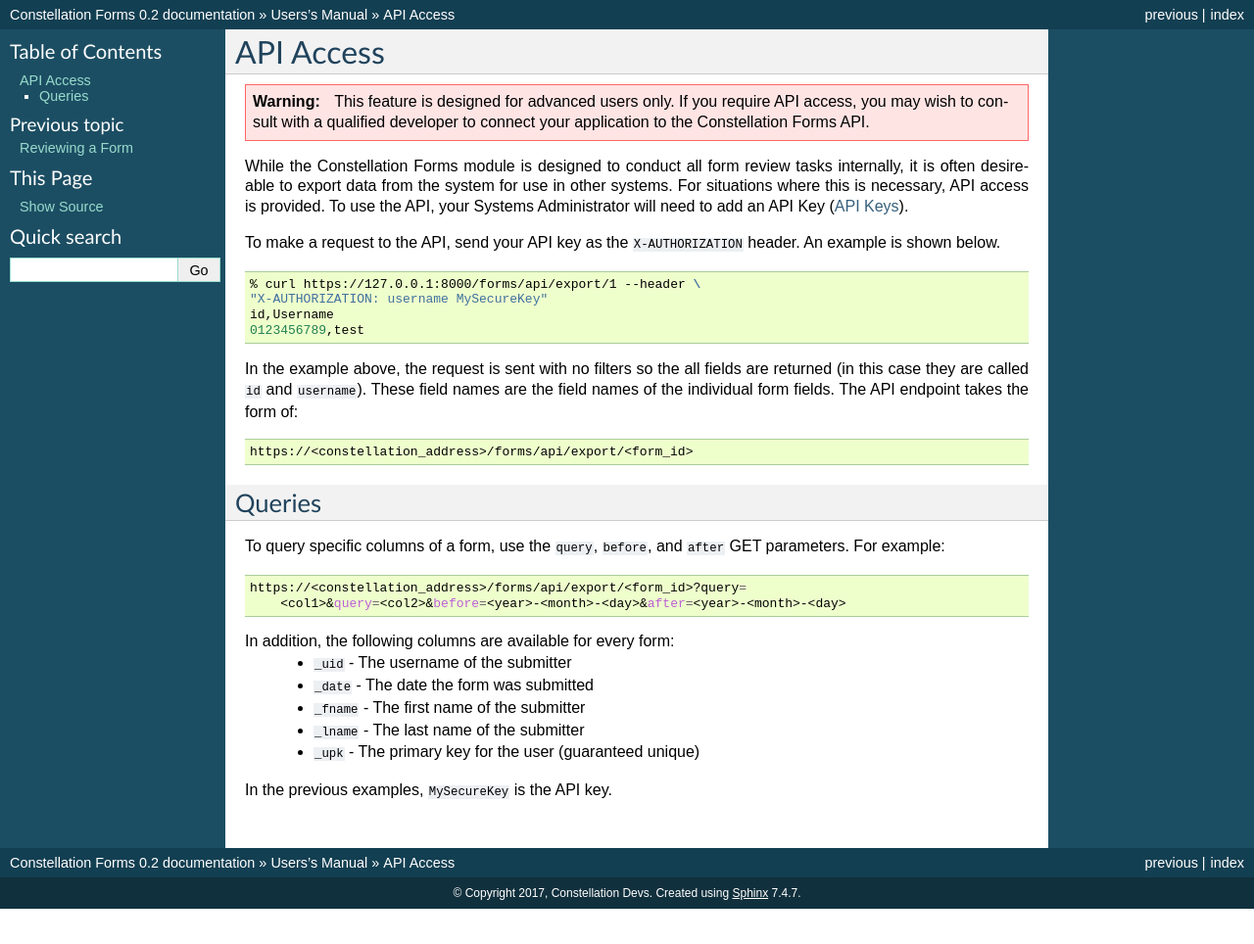
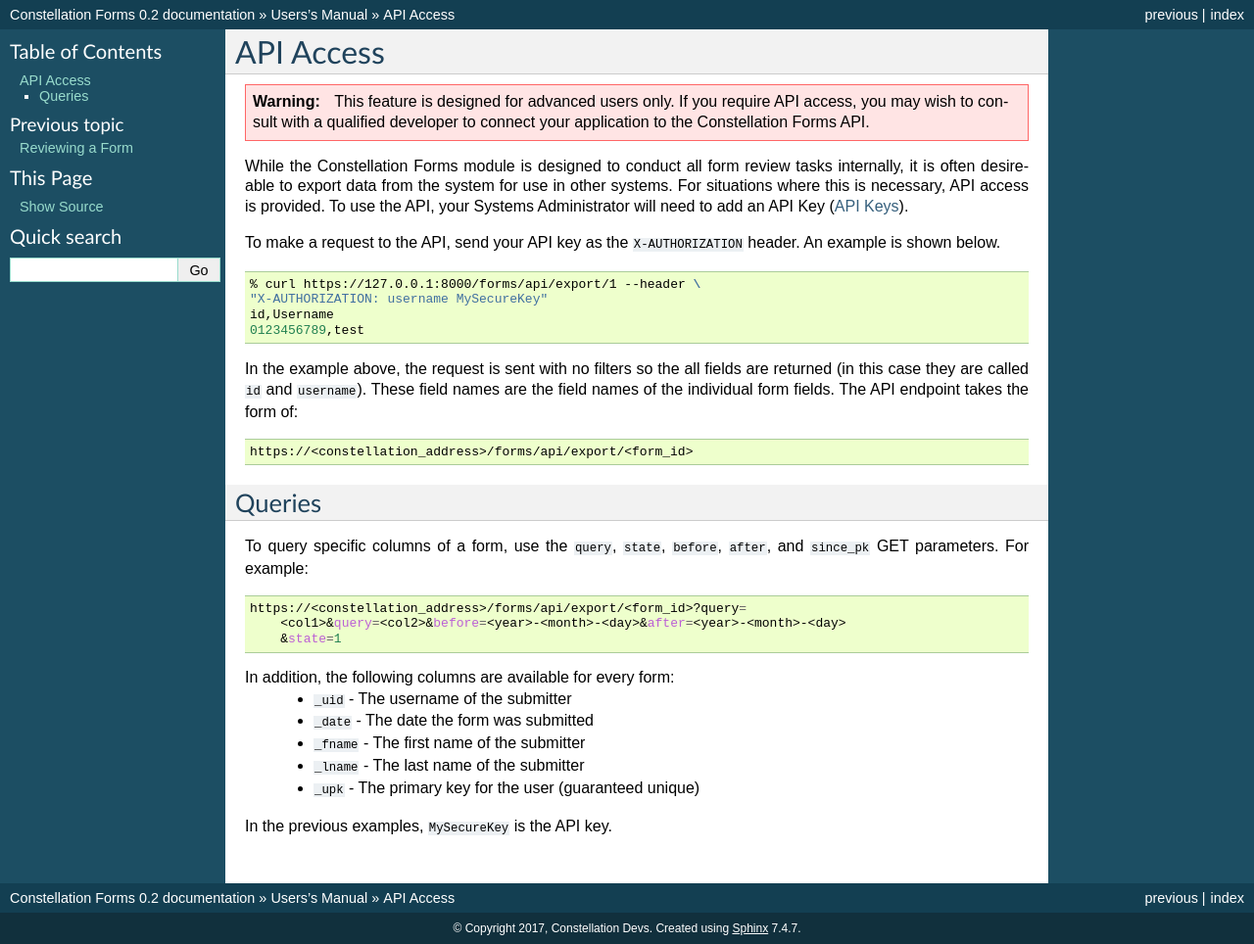
Before and after one commit to ConstellationApps/Forms, a Sphinx documentation site: the page built from docs/user/API-access.rst, in a window 1280 px wide. Shown: the whole page at 98% size. Built offline with Sphinx 7.4.7, drawn with Linux system fonts in a browser that asks for light colours; before the commit the page ends 928 px from its top, so only the background shows below that.

Commit message:
Add state query to api

```diff
--- a/docs/user/API-access.rst
+++ b/docs/user/API-access.rst
@@ -33,13 +33,15 @@ individual form fields.  The API endpoint takes the form of:
 
 Queries
 -------
-To query specific columns of a form, use the :code:`query`, :code:`before`, and
-:code:`after` GET parameters. For example:
+To query specific columns of a form, use the :code:`query`, :code:`state`,
+:code:`before`, :code:`after`, and :code:`since_pk` GET parameters.
+For example:
 
 .. code-block:: bash
 
     https://<constellation_address>/forms/api/export/<form_id>?query=
         <col1>&query=<col2>&before=<year>-<month>-<day>&after=<year>-<month>-<day>
+        &state=1
 
 In addition, the following columns are available for every form:
  * :code:`_uid` - The username of the submitter
```
Also changed, not shown: 1 other file.
